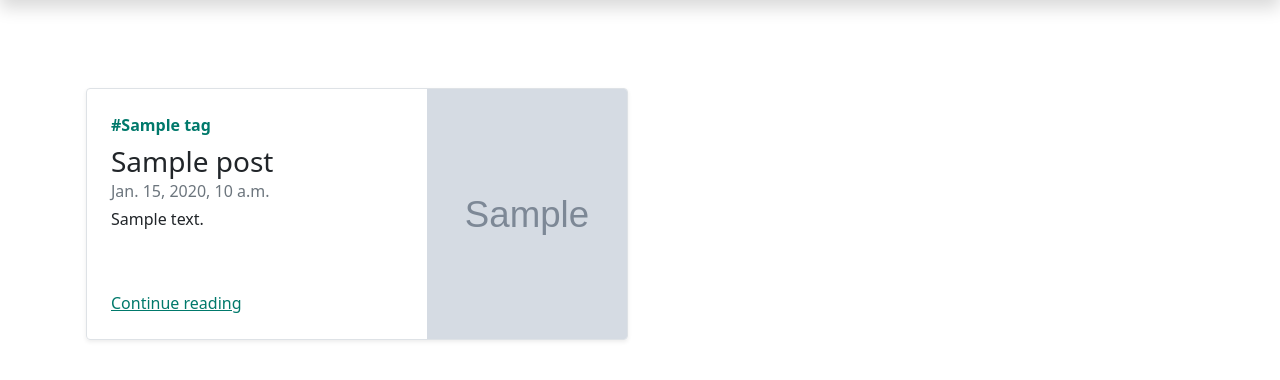
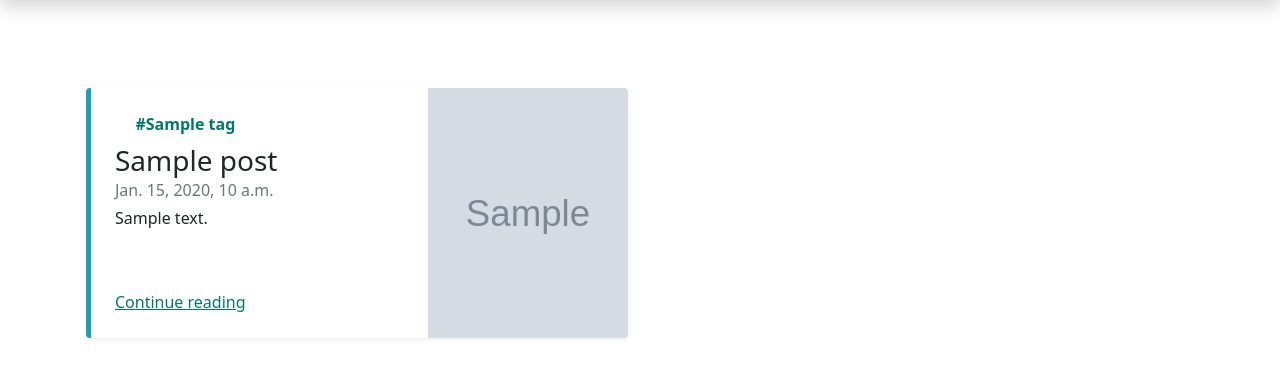
Before and after one commit to kali-physi-hacker/KaliBlog, a Django app: template templates/blog/posts/explore.html in a window 1280 px wide. Shown: the part 56-436 px from the top of the page. Run offline with Django 3.2, Linux system fonts and the light colour scheme; the template is opened without the code that fills it: most values are stand-ins (such as "Sample title", 1, 10 or a date in 2020); grey boxes marked "Sample" are stand-in pictures; some libraries are stand-ins or nearby versions; some web fonts are replaced.

Commit message:
Kali: Refactored code to apply left border styles

```diff
--- a/templates/blog/posts/explore.html
+++ b/templates/blog/posts/explore.html
@@ -12,9 +12,10 @@
             <div class="row mb-2">
             {% for post in posts %}
                 <div class="col-md-6 post-container">
-                    <div class="row g-0 border rounded overflow-hidden flex-md-row mb-4 shadow-sm h-md-250 position-relative">
+                    <div class="post row g-0 border-info rounded overflow-hidden flex-md-row mb-4 shadow-sm h-md-250 position-relative">
                     <div class="col p-4 d-flex flex-column position-static">
                         <div class="d-flex">
+                            <i class="icon-tag mr-2"></i>
                             {% for tag in post.tags.all|slice:':2' %}
                                 <strong class="d-inline-block mb-2 mr-1 text-primary">#{{ tag }} </strong>
                             {% endfor %}
```
